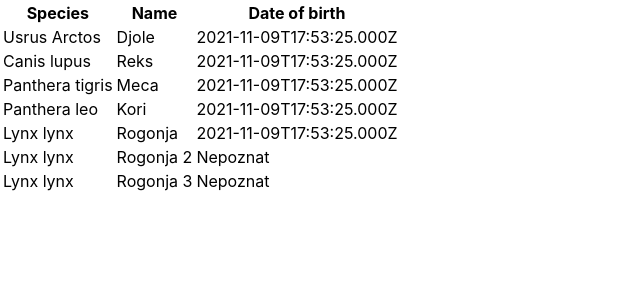
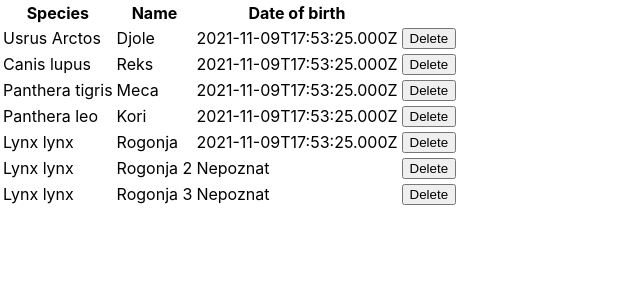
Before and after one commit to HatlessCreature/zoo, a React (Create React App) app: page / in a window 1280 px wide. Shown: the top 300 px of the page, without its empty margins (0-640 px from the left). Built offline with nearby package versions, Linux system fonts and the light colour scheme.

Commit message:
task 3 - delete button

```diff
--- a/src/App.js
+++ b/src/App.js
@@ -1,8 +1,9 @@
 // import logo from './logo.svg';
 import './App.css';
+import React, { useState } from 'react';
 
 function App() {
-  const animals = [
+  const animalsList = [
     { id: "1", species: "Usrus Arctos", name: "Djole", dateOfBirth: new Date() },
     { id: "2", species: "Canis lupus", name: "Reks", dateOfBirth: new Date() },
     { id: "3", species: "Panthera tigris", name: "Meca", dateOfBirth: new Date() },
@@ -12,6 +13,16 @@ function App() {
     { id: "7", species: "Lynx lynx", name: "Rogonja 3", }
   ];
 
+  const [animals, setAnimals] = useState(animalsList);
+
+  const deleteRow = (id) => {
+    var updatedAnimals = [...animals];
+    var indexToRemove = updatedAnimals.findIndex(x => x.id == id);
+    if (indexToRemove > -1) {
+      updatedAnimals.splice(indexToRemove, 1)
+      setAnimals(updatedAnimals);
+    }
+  };
 
   return (
     <div>
@@ -29,6 +40,9 @@ function App() {
               <td>{animal.species}</td>
               <td>{animal.name}</td>
               <td>{animal.dateOfBirth ? (animal.dateOfBirth.toISOString()) : ("Nepoznat")}</td>
+              <td>
+                <button onClick={() => deleteRow(animal.id)}>Delete</button>
+              </td>
             </tr>
           ))}
         </tbody>
```
